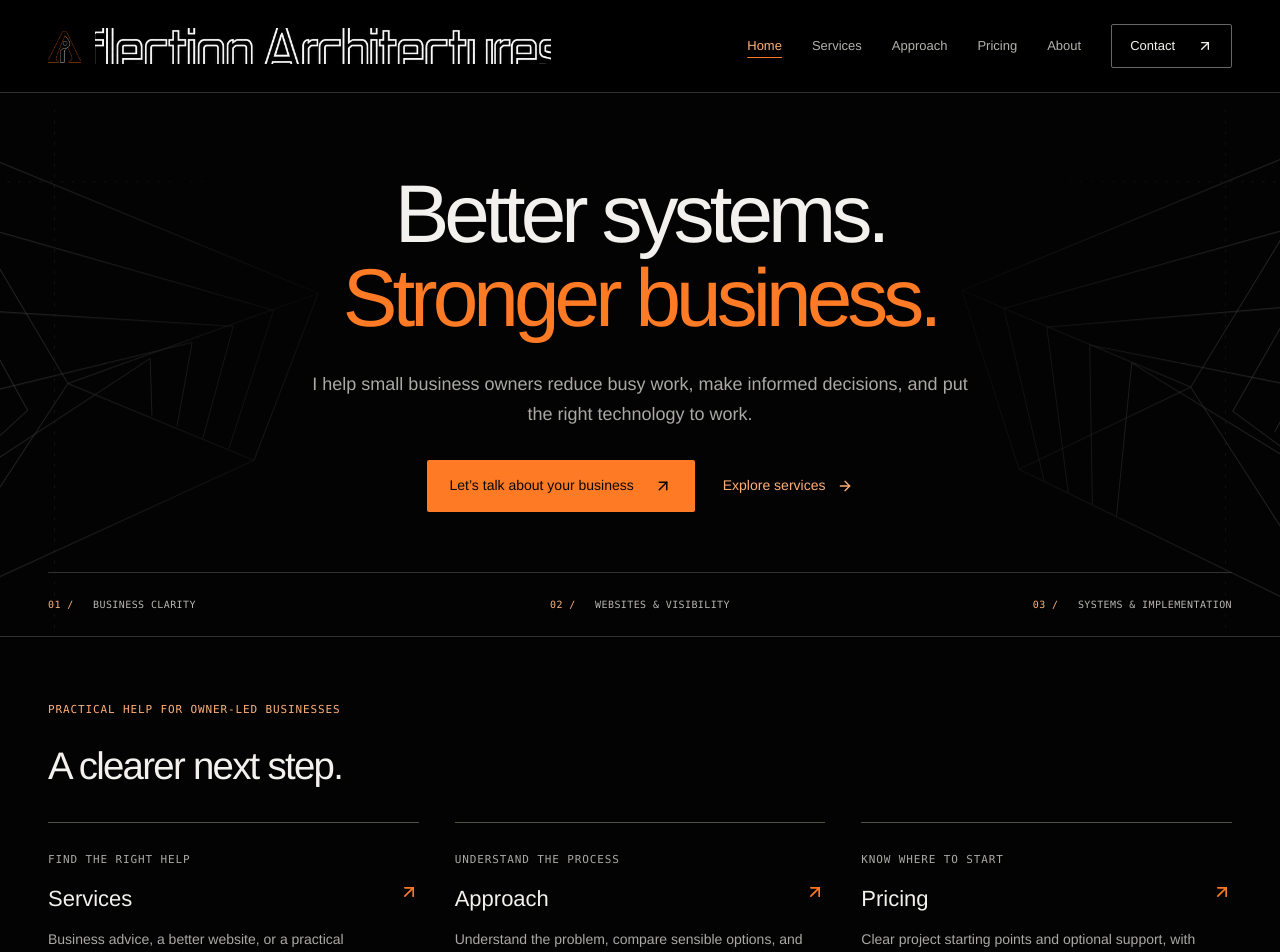
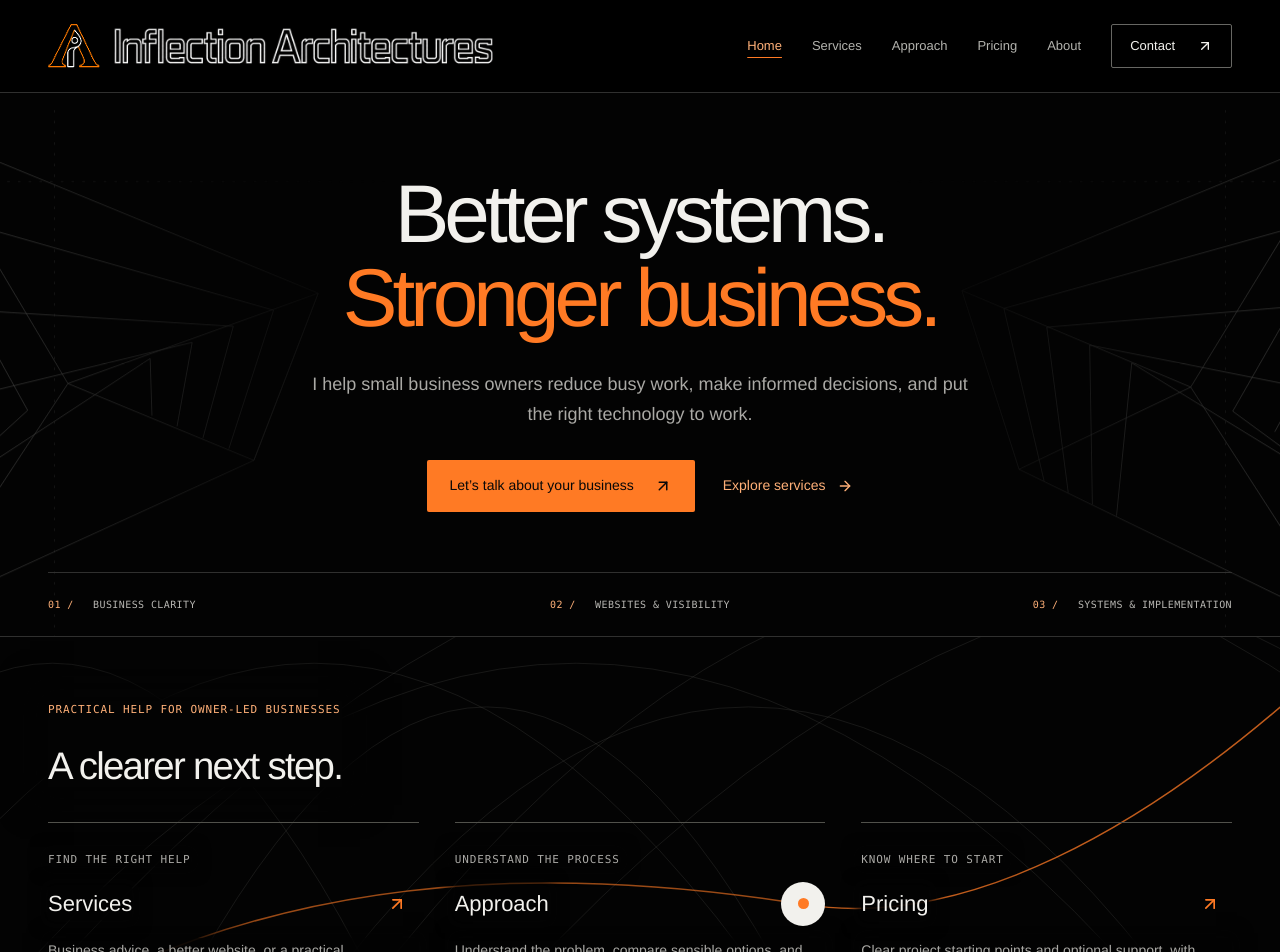
Before and after one commit to Jarom-W/iA, a React (Vite) app in the folder frontend/: page / in a window 1280 px wide. Shown: the top 952 px of the page. Built offline with nearby package versions, Linux system fonts and the light colour scheme.

Commit message:
Fit new branding and animate the next-step curve sequence

```diff
--- a/frontend/src/components/Brand.tsx
+++ b/frontend/src/components/Brand.tsx
@@ -1,3 +1,5 @@
+import { useId } from "react";
+
 // Viewports isolate the supplied artwork; the lettering is not recreated as text.
 function Wordmark({ className, viewBox }: { className: string; viewBox: string }) {
   return <svg className={className} viewBox={viewBox} aria-hidden="true" focusable="false">
@@ -6,16 +8,29 @@ function Wordmark({ className, viewBox }: { className: string; viewBox: string }
 }
 
 export default function Brand({ className = "" }: { className?: string }) {
+  const weightFilter = useId();
   return (
     <a href="/" className={`brand ${className}`} aria-label="Inflection Architectures home">
-      <svg className="brand-icon" viewBox="206 131 842 920" aria-hidden="true" focusable="false">
-        <image href="/logo.png" width="1254" height="1254" />
+      <svg className="brand-icon" viewBox="149 216 954 800" aria-hidden="true" focusable="false">
+        <defs>
+          <filter id={weightFilter} x="-2%" y="-2%" width="104%" height="104%" colorInterpolationFilters="sRGB">
+            <feMorphology operator="dilate" radius="7" />
+            <feComponentTransfer>
+              <feFuncR type="linear" slope="3" intercept="-0.03" />
+              <feFuncG type="linear" slope="3" intercept="-0.03" />
+              <feFuncB type="linear" slope="3" intercept="-0.03" />
+            </feComponentTransfer>
+            {/* Keep the small-size contrast boost orange rather than yellow. */}
+            <feColorMatrix type="matrix" values="1 0 0 0 0  .48 0 .52 0 0  0 0 1 0 0  0 0 0 1 0" />
+          </filter>
+        </defs>
+        <image href="/logo.png" width="1254" height="1254" filter={`url(#${weightFilter})`} />
       </svg>
       <span className="brand-wordmark" aria-hidden="true">
-        <Wordmark className="brand-name-wide" viewBox="509 282 1584 125" />
+        <Wordmark className="brand-name-wide" viewBox="338 270 1802 171" />
         <span className="brand-name-stacked">
-          <Wordmark className="brand-name-first" viewBox="509 282 620 125" />
-          <Wordmark className="brand-name-second" viewBox="1171 282 922 125" />
+          <Wordmark className="brand-name-first" viewBox="338 270 722 171" />
+          <Wordmark className="brand-name-second" viewBox="1085 270 1055 171" />
         </span>
       </span>
     </a>
--- /dev/null
+++ b/frontend/src/components/NextStepCurves.tsx
@@ -0,0 +1,94 @@
+import { useEffect, useRef } from "react";
+
+/** One finite, visibility-aware sequence, anchored to the actual link position. */
+export default function NextStepCurves() {
+  const svg = useRef<SVGSVGElement>(null);
+  useEffect(() => {
+    const element = svg.current;
+    const section = element?.closest<HTMLElement>(".home-paths");
+    const anchor = section?.querySelector<HTMLElement>(".approach-marker");
+    if (!element || !section || !anchor) return;
+    const motion = window.matchMedia("(prefers-reduced-motion: reduce)");
+    let frame = 0, elapsed = 0, previous = 0, visible = false, started = false;
+    let incomingLength = 0, outgoingLength = 0;
+    const incoming = element.querySelector<SVGPathElement>(".arrival-curve")!;
+    const outgoing = element.querySelector<SVGPathElement>(".departure-curve")!;
+    const gray = [...element.querySelectorAll<SVGPathElement>(".background-arc")];
+    const traveler = element.querySelector<SVGCircleElement>(".curve-traveler")!;
+    const lengths: number[] = [];
+    const draw = (path: SVGPathElement, length: number, progress: number) => {
+      path.style.strokeDasharray = `${length}`;
+      path.style.strokeDashoffset = `${length * (1 - Math.max(0, Math.min(1, progress)))}`;
+    };
+    const render = () => {
+      const t = motion.matches ? 4800 : elapsed;
+      gray.forEach((path, i) => draw(path, lengths[i], (t - i * 75) / (1300 + i * 180)));
+      draw(incoming, incomingLength, (t - 500) / 1900);
+      const arrived = t >= 2400;
+      section.dataset.arrived = String(arrived);
+      section.style.setProperty("--impact-scale", `${1 + Math.min(1, Math.max(0, (t - 2400) / 750)) * 1.7}`);
+      section.style.setProperty("--impact-opacity", `${arrived ? Math.max(0, 1 - (t - 2400) / 750) : 0}`);
+      incoming.style.stroke = arrived ? "var(--accent)" : "#81817b";
+      draw(outgoing, outgoingLength, (t - 2400) / 2200);
+      const path = arrived ? outgoing : incoming;
+      const progress = Math.max(0, Math.min(1, arrived ? (t - 2400) / 2200 : (t - 500) / 1900));
+      const point = path.getPointAtLength(progress * (arrived ? outgoingLength : incomingLength));
+      traveler.setAttribute("cx", `${point.x}`); traveler.setAttribute("cy", `${point.y}`);
+      traveler.style.fill = arrived ? "var(--accent)" : "#b5b5ad";
+      traveler.style.opacity = t > 500 && t < 4600 ? "1" : "0";
+    };
+    const measure = () => {
+      const bounds = section.getBoundingClientRect(), target = anchor.getBoundingClientRect();
+      const w = bounds.width, h = bounds.height;
+      const x = target.left + target.width / 2 - bounds.left, y = target.top + target.height / 2 - bounds.top;
+      element.setAttribute("viewBox", `0 0 ${w} ${h}`);
+      // Positive curvature in screen coordinates produces concave-down business curves.
+      gray.forEach((path, i) => {
+        const start = -w * .2 + i * w * .085;
+        const span = w * (.48 + (i % 4) * .24);
+        const base = h * (w < 800 ? .35 + i * .075 : .72 + (i % 3) * .1);
+        const rise = Math.min(h * (.66 + (i % 4) * .1), w * (.36 + (i % 4) * .12));
+        path.setAttribute("d", `M ${start} ${base} Q ${start + span / 2} ${base - rise * 2} ${start + span} ${base}`);
+        lengths[i] = path.getTotalLength();
+      });
+      incoming.setAttribute("d", `M -30 ${Math.min(h - 15, y + h * .38)} Q ${x * .36} ${y - h * .19} ${x} ${y}`);
+      const run = w + 50 - x;
+      // Preserve the arrival tangent, then bend upward toward the edge.
+      const slope = (h * .19) / Math.max(1, x * .64);
+      outgoing.setAttribute("d", `M ${x} ${y} C ${x + run * .3} ${y + run * .3 * slope} ${x + run * .65} ${y - h * .16} ${w + 50} ${Math.max(20, y - h * .55)}`);
+      incomingLength = incoming.getTotalLength(); outgoingLength = outgoing.getTotalLength();
+      render();
+    };
+    const tick = (now: number) => {
+      if (previous) elapsed = Math.min(4800, elapsed + now - previous);
+      previous = now; render();
+      if (elapsed < 4800) frame = requestAnimationFrame(tick);
+    };
+    const update = () => {
+      cancelAnimationFrame(frame); previous = 0;
+      if (motion.matches) { render(); return; }
+      if (visible && document.visibilityState === "visible" && elapsed < 4800) {
+        started = true; frame = requestAnimationFrame(tick);
+      }
+    };
+    const observer = new IntersectionObserver(([entry]) => {
+      visible = entry.isIntersecting;
+      if (visible || started) update();
+    }, { rootMargin: "0px 0px -40px 0px" });
+    observer.observe(anchor);
+    const resize = new ResizeObserver(measure); resize.observe(section);
+    document.addEventListener("visibilitychange", update);
+    motion.addEventListener("change", update);
+    measure(); update();
+    return () => {
+      cancelAnimationFrame(frame); observer.disconnect(); resize.disconnect();
+      document.removeEventListener("visibilitychange", update); motion.removeEventListener("change", update);
+      delete section.dataset.arrived;
+    };
+  }, []);
+  return <svg ref={svg} className="next-step-curves" fill="none" aria-hidden="true" focusable="false">
+    {Array.from({ length: 8 }, (_, index) => <path key={index} className="background-arc" />)}
+    <path className="arrival-curve" /><path className="departure-curve" />
+    <circle className="curve-traveler" r="3.5" />
+  </svg>;
+}
--- a/frontend/src/index.css
+++ b/frontend/src/index.css
@@ -39,8 +39,8 @@ svg { flex-shrink: 0; }
 .sr-only { position: absolute; width: 1px; height: 1px; padding: 0; margin: -1px; overflow: hidden; clip: rect(0, 0, 0, 0); white-space: nowrap; border: 0; }
 
 /* Independently size the original icon and lettering to the same visible height. */
-.brand { --brand-height: 36px; --brand-gap: 14px; --brand-icon-width: calc(var(--brand-height) * 842 / 920); --brand-wordmark-width: calc(var(--brand-height) * 1584 / 125); display: inline-flex; align-items: center; gap: var(--brand-gap); width: calc(var(--brand-icon-width) + var(--brand-gap) + var(--brand-wordmark-width)); height: 60px; flex-shrink: 0; text-decoration: none; }
-.brand-icon { display: block; width: var(--brand-icon-width); height: var(--brand-height); flex-shrink: 0; overflow: hidden; }
+.brand { --brand-height: 36px; --brand-gap: 14px; --brand-icon-width: calc(var(--brand-height) * 1.2 * 954 / 800); --brand-wordmark-width: calc(var(--brand-height) * 1802 / 171); display: inline-flex; align-items: center; gap: var(--brand-gap); width: calc(var(--brand-icon-width) + var(--brand-gap) + var(--brand-wordmark-width)); height: 60px; flex-shrink: 0; text-decoration: none; }
+.brand-icon { display: block; width: var(--brand-icon-width); height: calc(var(--brand-height) * 1.2); flex-shrink: 0; overflow: hidden; }
 .brand-wordmark { display: block; width: var(--brand-wordmark-width); flex-shrink: 0; transition: opacity 180ms ease; }
 .brand-name-wide { display: block; width: 100%; height: var(--brand-height); overflow: hidden; }
 .brand-name-stacked { display: none; }
@@ -317,11 +317,11 @@ summary::-webkit-details-marker { display: none; }
 @media (max-width: 560px) {
   .container { width: calc(100% - 40px); }
   .section { padding-block: 64px; }
-  .brand { --brand-height: 28px; --brand-gap: 12px; --brand-wordmark-width: calc(var(--brand-height) * 922 / 125); height: 66px; }
+  .brand { --brand-height: 28px; --brand-gap: 12px; --brand-wordmark-width: calc(var(--brand-height) * 1055 / 171); height: 66px; }
   .brand-name-wide { display: none; }
   .brand-name-stacked { display: flex; flex-direction: column; gap: 6px; }
   .brand-name-stacked svg { display: block; height: var(--brand-height); overflow: hidden; }
-  .brand-name-first { width: calc(var(--brand-height) * 620 / 125); }
+  .brand-name-first { width: calc(var(--brand-height) * 722 / 171); }
   .brand-name-second { width: var(--brand-wordmark-width); }
   .nav-shell { height: 80px; gap: 14px; }
   .is-compact .nav-shell { height: 68px; }
@@ -487,3 +487,24 @@ summary::-webkit-details-marker { display: none; }
  .approach-detail { min-height: 390px; padding: 30px 24px; }
 }
 @media (prefers-reduced-motion: reduce) { .curve-point { transition: none; } }
+
+/* The paths sit behind the links; the arrival point is measured from the marker. */
+.home-paths { position: relative; isolation: isolate; overflow: clip; }
+.next-step-curves { position: absolute; inset: 0; width: 100%; height: 100%; pointer-events: none; z-index: -1; }
+.background-arc { stroke: #777771; stroke-width: 1; opacity: .18; }
+.arrival-curve, .departure-curve { stroke-width: 1.5; }
+.arrival-curve { opacity: .6; }
+.departure-curve { stroke: var(--accent); opacity: .75; }
+.curve-traveler { opacity: 0; }
+.home-paths .section-heading { width: fit-content; background: var(--paper); box-shadow: 0 0 28px 18px var(--paper); }
+.home-path-link .small-label, .home-path-link .path-name, .home-path-link p { background: #030303e8; box-shadow: 0 0 14px 5px #030303e8; }
+.home-path-link h3 { align-items: center; }
+.path-marker { position: relative; display: grid; place-items: center; flex-shrink: 0; width: 44px; height: 44px; border-radius: 50%; }
+.approach-marker { transition: background 220ms; }
+.approach-marker::before { content: ""; position: absolute; inset: 0; border: 1px solid var(--accent); border-radius: 50%; transform: scale(var(--impact-scale, 1)); opacity: var(--impact-opacity, 0); pointer-events: none; }
+.approach-marker::after { content: ""; position: absolute; width: 11px; height: 11px; border-radius: 50%; background: var(--accent); opacity: 0; }
+.home-paths[data-arrived="true"] .approach-marker { background: var(--ink); }
+.home-paths[data-arrived="true"] .approach-marker::after { opacity: 1; }
+.home-paths[data-arrived="true"] .approach-marker svg { opacity: 0; }
+.home-path-link:focus-visible .path-marker { outline: 2px solid var(--accent); outline-offset: 4px; }
+@media (prefers-reduced-motion: reduce) { .approach-marker { transition: none; } }
--- a/frontend/src/pages/HomePage.tsx
+++ b/frontend/src/pages/HomePage.tsx
@@ -1,5 +1,6 @@
 import { ArrowUpRight } from "lucide-react";
 import Hero from "../components/Hero";
+import NextStepCurves from "../components/NextStepCurves";
 
 const paths = [
   { name: "Services", href: "/services/", label: "Find the right help", copy: "Business advice, a better website, or a practical improvement to the systems behind your work." },
@@ -8,8 +9,8 @@ const paths = [
 ];
 
 export default function HomePage() {
-  return <><Hero /><section className="section home-paths" aria-labelledby="home-paths-title"><div className="container">
+  return <><Hero /><section className="section home-paths" aria-labelledby="home-paths-title"><NextStepCurves /><div className="container">
     <div className="section-heading"><p className="section-kicker">Practical help for owner-led businesses</p><h2 id="home-paths-title">A clearer next step.</h2></div>
-    <div className="home-path-links">{paths.map(path => <a className="home-path-link" key={path.href} href={path.href}><span className="small-label">{path.label}</span><h3>{path.name}<ArrowUpRight size={20} aria-hidden="true" /></h3><p>{path.copy}</p></a>)}</div>
+    <div className="home-path-links">{paths.map(path => <a className="home-path-link" key={path.href} href={path.href}><span className="small-label">{path.label}</span><h3><span className="path-name">{path.name}</span><span className={`path-marker${path.name === "Approach" ? " approach-marker" : ""}`}><ArrowUpRight size={20} aria-hidden="true" /></span></h3><p>{path.copy}</p></a>)}</div>
   </div></section></>;
 }
```
